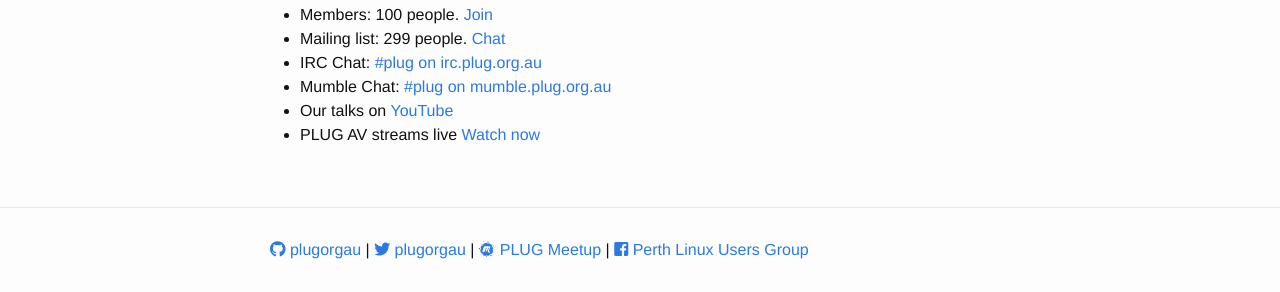
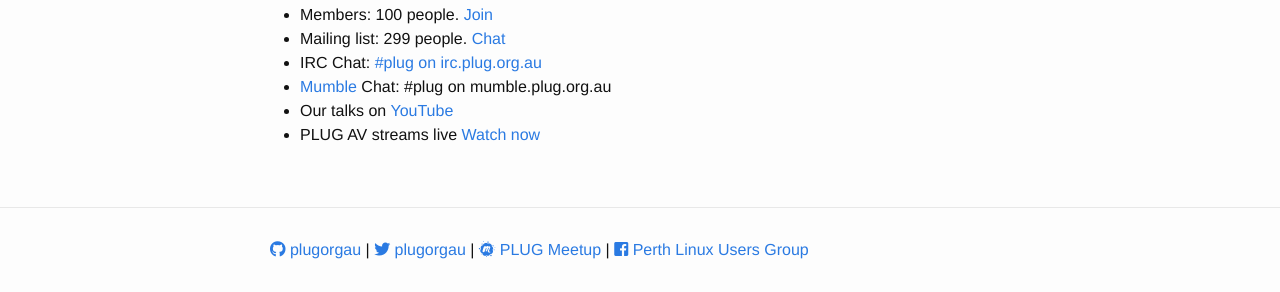
Before and after one commit to plugorgau/plugorgau.github.io, a Jekyll site: the page built from pages/index.md, in a window 1280 px wide, cut to the strip 748-1040 px from the top of the page. Built offline with Jekyll 4.4.1, drawn with Linux system fonts in a browser that asks for light colours; nearby versions of some CDN libraries; part of the change alters nothing that is shown.

```diff
--- a/pages/index.md
+++ b/pages/index.md
@@ -17,6 +17,6 @@ We provide a range of wide range of [resources]({{ site.baseurl }}/resources) to
 *   Members: 100 people. [Join]({{ site.baseurl }}/membership)
 *   Mailing list: 299 people. [Chat](http://lists.plug.org.au/mailman/listinfo/plug)
 *   IRC Chat: [#plug on irc.plug.org.au]({{ site.baseurl }}/resources/irc)
-*   Mumble Chat: [#plug on mumble.plug.org.au]({{ site.baseurl }}/resources/irc)
+*   [Mumble](https://www.mumble.info/) Chat: #plug on mumble.plug.org.au
 *   Our talks on [YouTube](https://www.youtube.com/user/PerthLinuxUsersGroup)
 *   PLUG AV streams live [Watch now](https://www.youtube.com/user/PerthLinuxUsersGroup)
```
